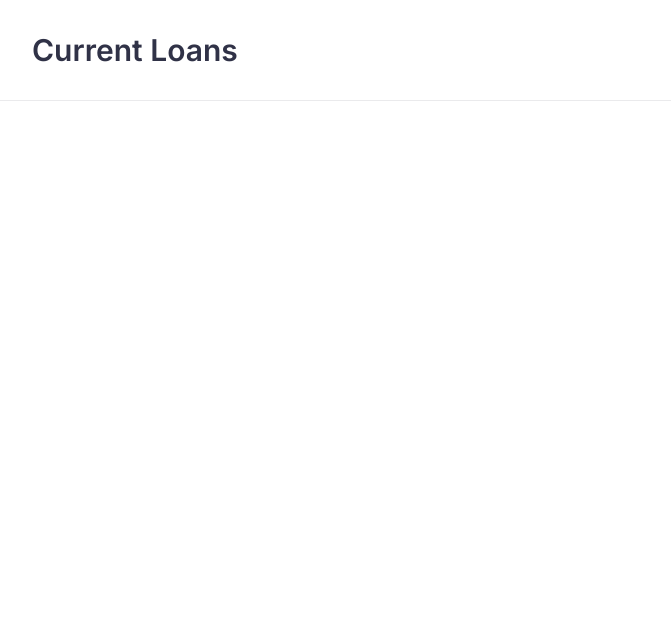
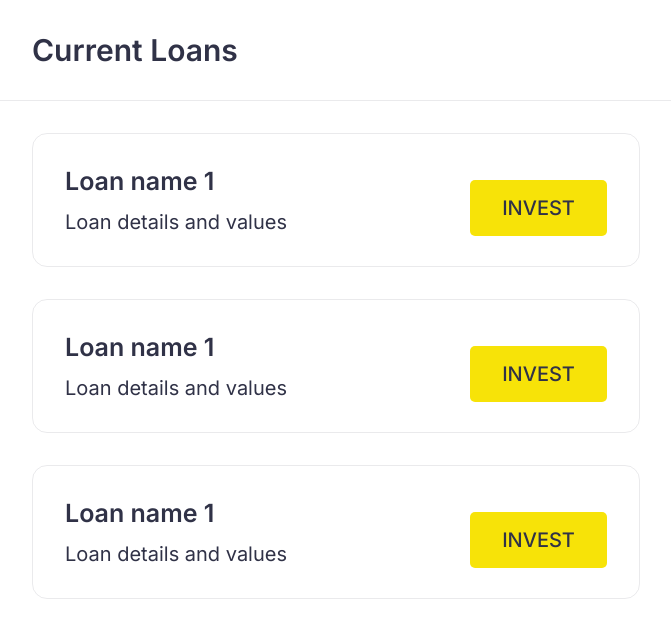
Before and after one commit to arinabugakova/arinabugakova.github.io, a plain HTML site: page src/index.html in a window 1280 px wide. Shown: the whole page, without its empty margins (32-703 px from the left). Drawn offline with Linux system fonts and the light colour scheme.

Commit message:
section_loans

```diff
--- a/src/index.html
+++ b/src/index.html
@@ -13,7 +13,31 @@
             <h1>Current Loans</h1>
         </section>
 
-
+        <section class="loans">
+            <div class="loans__wrapper">
+                <div class="loans__item">
+                    <div class="item__content">
+                        <div class="item-name">Loan name 1</div>
+                        <div class="item-descr">Loan details and values</div>
+                    </div>
+                        <button class="btn_invest">invest</button>
+                </div>
+                <div class="loans__item">
+                    <div class="item__content">
+                        <div class="item-name">Loan name 1</div>
+                        <div class="item-descr">Loan details and values</div>
+                    </div>
+                        <button class="btn_invest">invest</button>
+                </div>
+                <div class="loans__item">
+                    <div class="item__content">
+                        <div class="item-name">Loan name 1</div>
+                        <div class="item-descr">Loan details and values</div>
+                    </div>
+                        <button class="btn_invest">invest</button>
+                </div>
+            </div>
+        </section>
     <script src="js/script.js"></script>
 </body>
 </html>
--- a/src/sass/style.sass
+++ b/src/sass/style.sass
@@ -2,6 +2,7 @@
 
 *
     font-family: 'Inter', sans-serif
+    box-sizing: border-box
     margin: 0
     padding: 0
 
@@ -13,3 +14,45 @@
         font-size: 30px
         line-height: 36px
         color: #303247
+
+.loans
+    padding: 32px 0 32px 64px
+    &__wrapper
+        display: grid
+        grid-template: repeat(3, 134px)/ 0.5fr
+        row-gap: 32px
+    &__item
+        border: 1px solid rgba(48, 50, 71, 0.1)
+        border-radius: 15px
+        display: flex
+        justify-content: space-between
+        padding: 32px
+    .item
+        &-name
+            font-weight: 600
+            font-size: 25px
+            line-height: 30px
+            color: #303247
+        &-descr
+            margin-top: 14px
+            font-weight: 400
+            font-size: 20px
+            line-height: 24px
+            color: #303247
+
+.btn
+    &_invest
+        margin-top: 14px
+        padding: 16px 32px
+        width: 137px
+        height: 56px
+        left: 507px
+        top: 46px
+        background: #F7E308
+        border-radius: 5px
+        font-weight: 500
+        font-size: 20px
+        line-height: 24px
+        text-transform: uppercase
+        color: #303247
+        border: none
```
Also changed, not shown: src/css/style.min.css, 1 other file.
